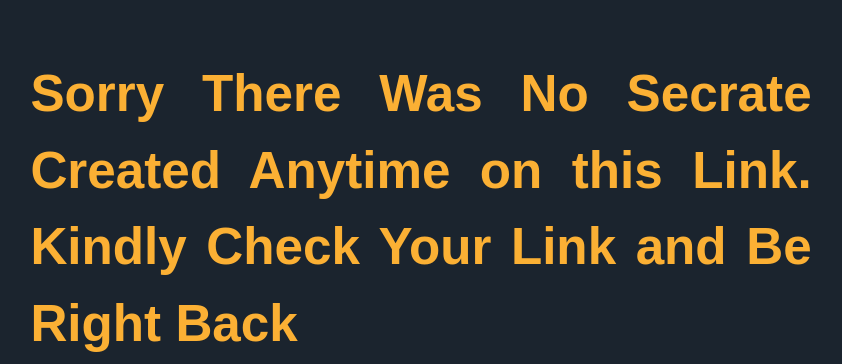
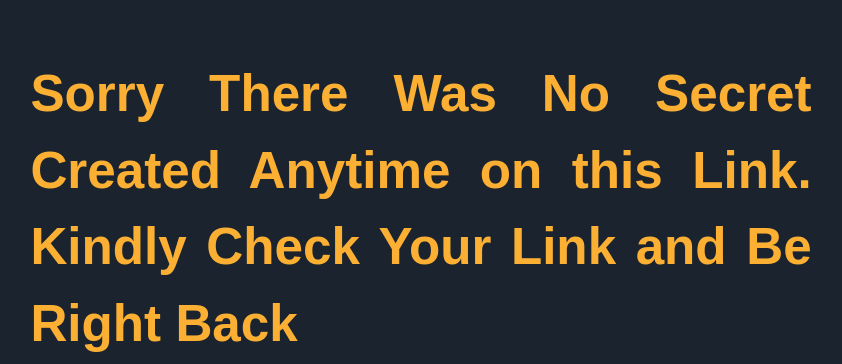
Before and after one commit to SHESHANKSK/FSD-Assignment-ProblemE, a Flask app: page /1 in a window 1280 px wide. Shown: the part 56-420 px from the top of the page, without its empty margins (219-1061 px from the left). Run offline with Flask 2, Linux system fonts and the light colour scheme; data that the repository does not hold is empty; some libraries are stand-ins or nearby versions.

Commit message:
Spelling Mistake

```diff
--- a/templates/secretnevercreaterd.html
+++ b/templates/secretnevercreaterd.html
@@ -5,7 +5,7 @@ endblock %} {% block main %}
         <div class="col-lg-12">
             <p class="sub-head"
                 style="font-size:4vw; padding-left:15%; padding-right:15%; text-align:justify; padding-top:5%;">Sorry
-                There Was No Secrate
+                There Was No Secret
                 Created Anytime on this Link.
                 Kindly Check Your
                 Link and Be Right Back
```
